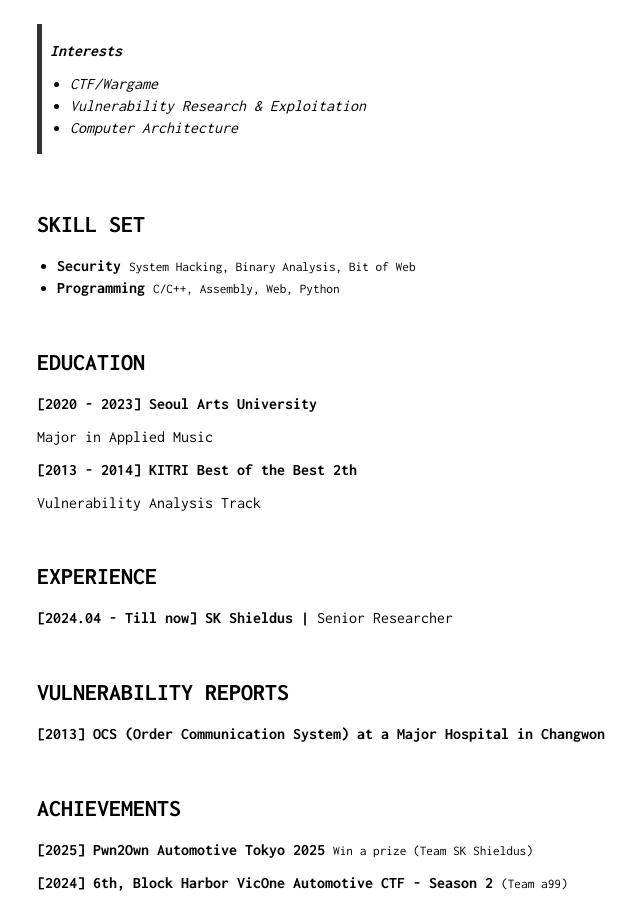
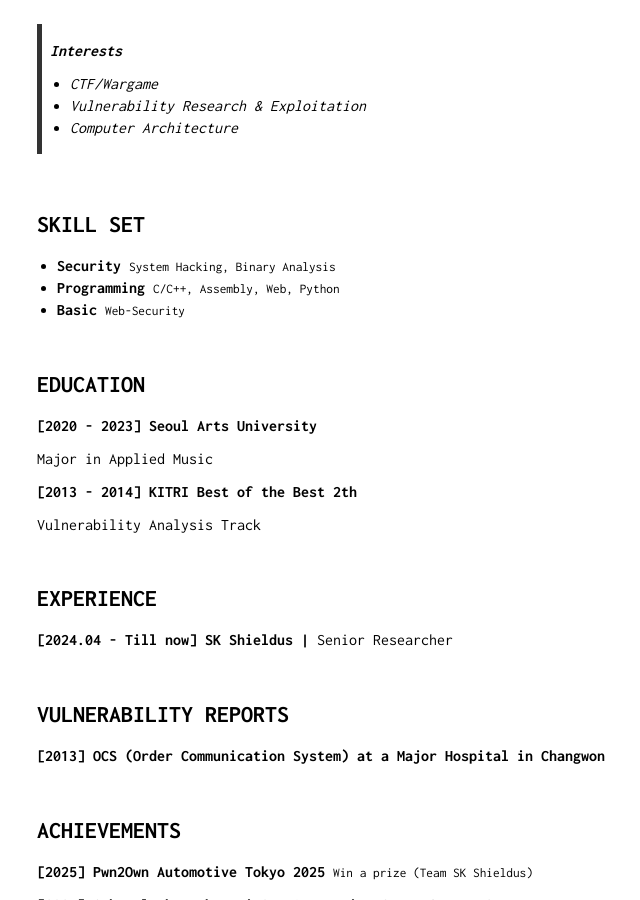
Before and after one commit to Bugeun/bugeun.github.io, a Jekyll site: the page built from index.md, in a window 1280 px wide and 900 px high, scrolled down 371 px. Shown: the whole window, without its empty margins (253-893 px from the left). Built offline with Jekyll 4.4.1, drawn with Linux system fonts in a browser that asks for light colours.

Commit message:
Update index.md

```diff
--- a/index.md
+++ b/index.md
@@ -27,11 +27,15 @@ Vulnerability Researcher
         <ul>
           <li>
             <b>Security</b>
-            <small>System Hacking, Binary Analysis, Bit of Web</small>
+            <small>System Hacking, Binary Analysis</small>
           </li>
           <li>
             <b>Programming</b>
             <small>C/C++, Assembly, Web, Python</small>
+          </li>
+          <li>
+            <b>Basic</b>
+            <small>Web-Security</small>
           </li>
         </ul>
 </section>
```
